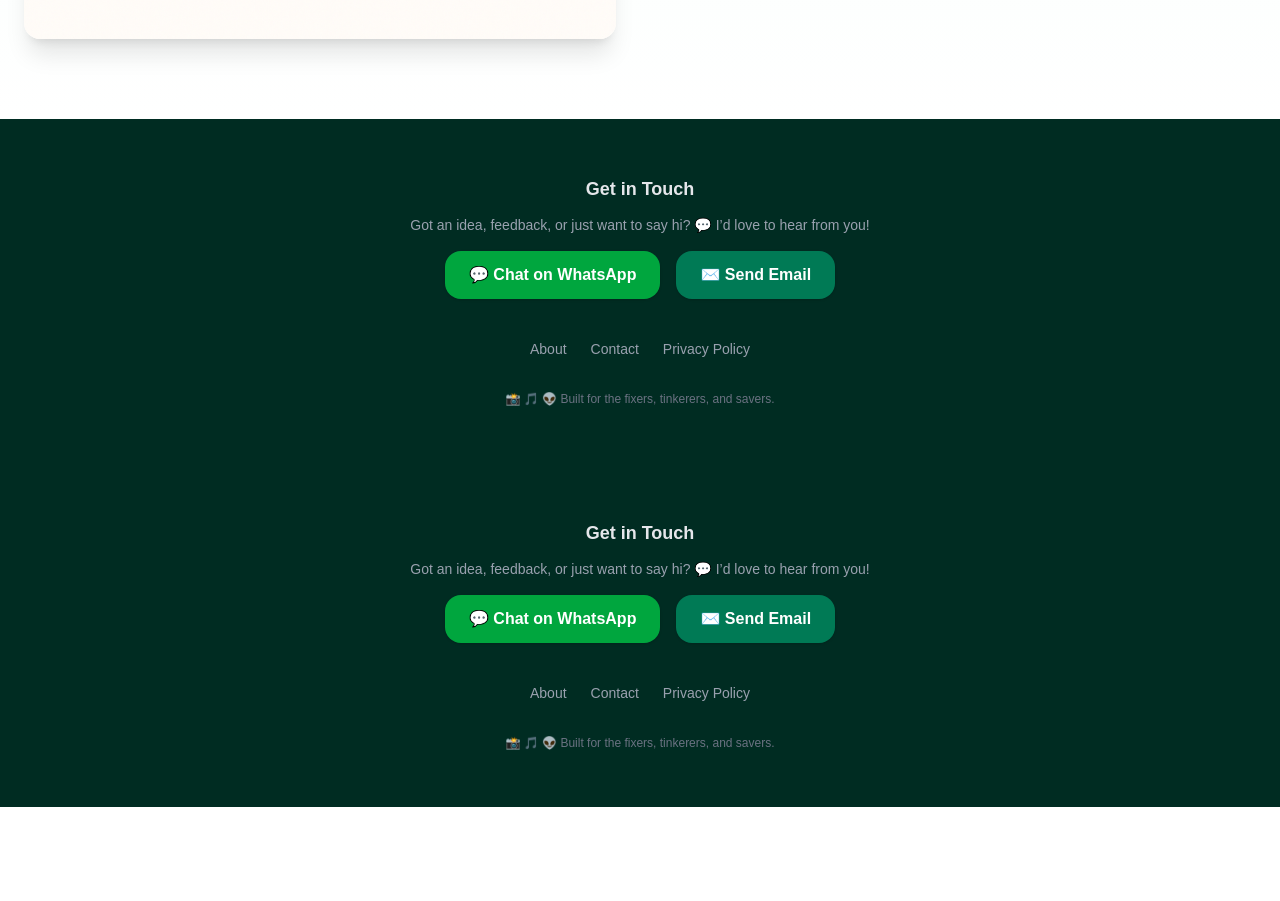
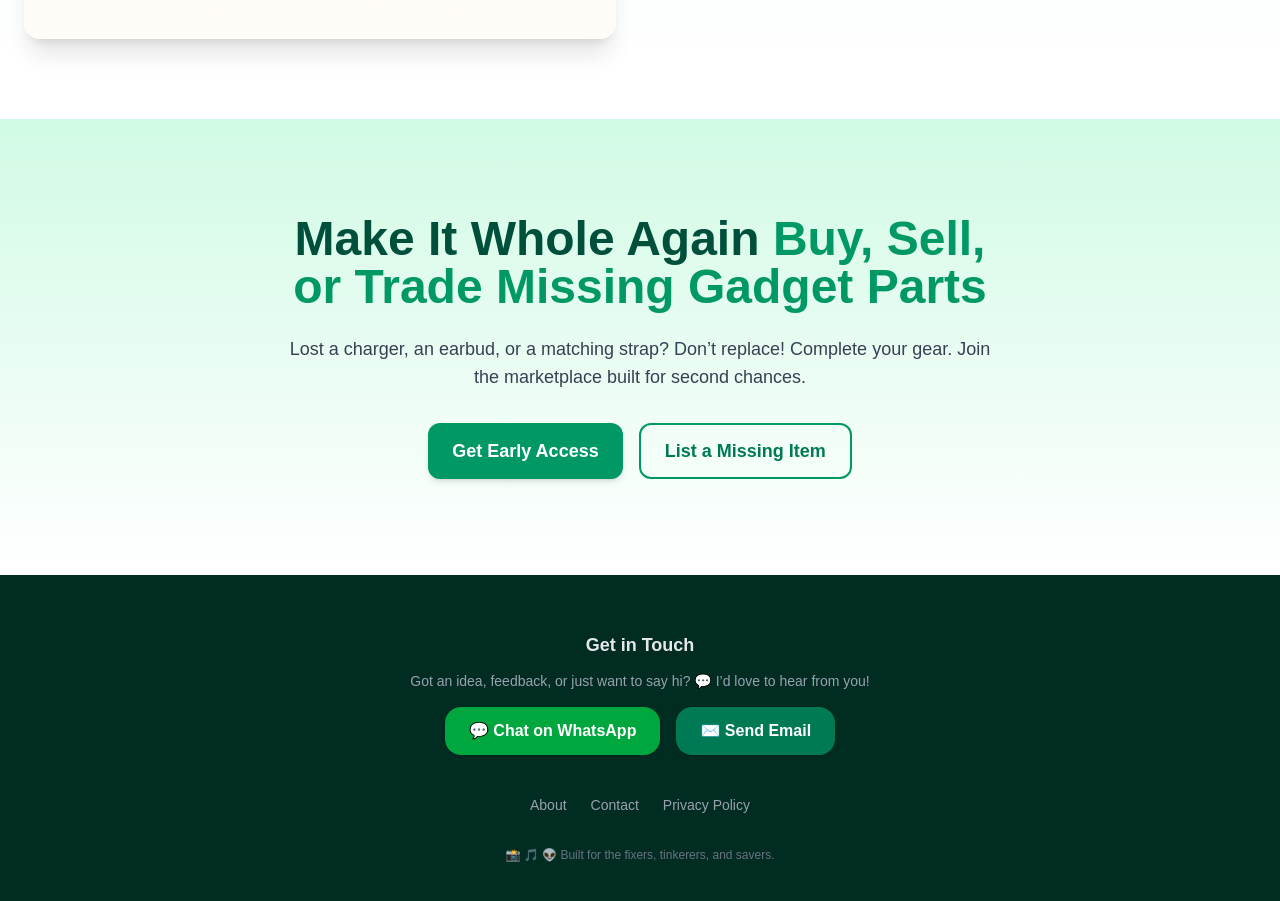
Before and after one commit to gathungugabriel/makeitwholeMVP, a Next.js app: page / in a window 1280 px wide. Shown: the part 2341-3242 px from the top of the page. Before the commit the page ends 3148 px from the top, so only its background shows below. Built offline with nearby package versions, Linux system fonts and the light colour scheme.

Commit message:
humanized

```diff
--- a/app/page.jsx
+++ b/app/page.jsx
@@ -2,7 +2,7 @@ import HeroSection from "@/components/HeroSection";
 import HowItWorks from "@/components/HowItWorks";
 import WhyItMatters from "@/components/WhyItMatters";
 import SustainabilitySection from "@/components/SustainabilitySection";
-import Footer from "@/components/Footer";
+import CallToAction from "@/components/CallToAction";
 
 export default function LandingPage() {
   return (
@@ -11,7 +11,7 @@ export default function LandingPage() {
       <HowItWorks />
       <WhyItMatters />
       <SustainabilitySection />
-      <Footer />
+      <HeroSection />
     </div>
   );
 }
```
